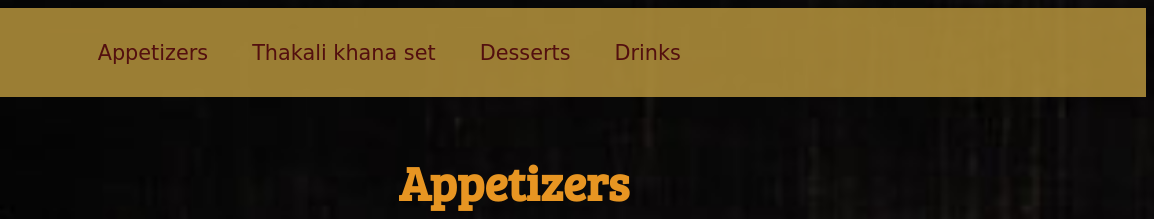
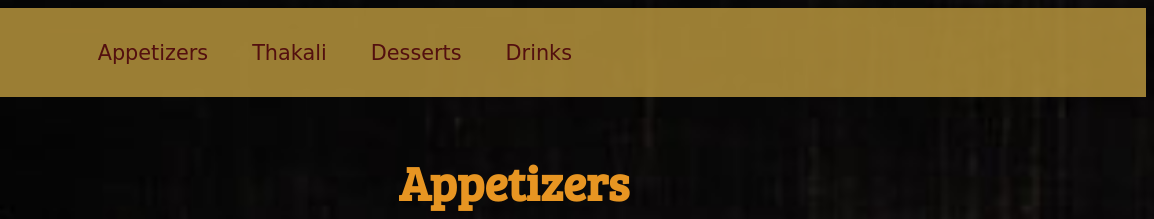
Before and after one commit to nidhij166/HamroThakali, a plain HTML site: page menu.html in a window 1280 px wide. Shown: the top 219 px of the page, 126-1280 px from the left. Drawn offline with Linux system fonts and the light colour scheme; a web font is replaced by a local one.

Commit message:
menu.html

```diff
--- a/menu.html
+++ b/menu.html
@@ -19,7 +19,7 @@
             </div>
             <ul>
                 <li class="item"><a href="#Appetizers">Appetizers</a></li>
-                <li class="item"><a href="#Thakali khana set">Thakali khana set</a></li>
+                <li class="item"><a href="#Thakali khana set">Thakali</a></li>
                 <li class="item"><a href="#Desserts">Desserts</a></li>
                 <li class="item"><a href="#Drinks">Drinks</a></li>
             </ul>
```
